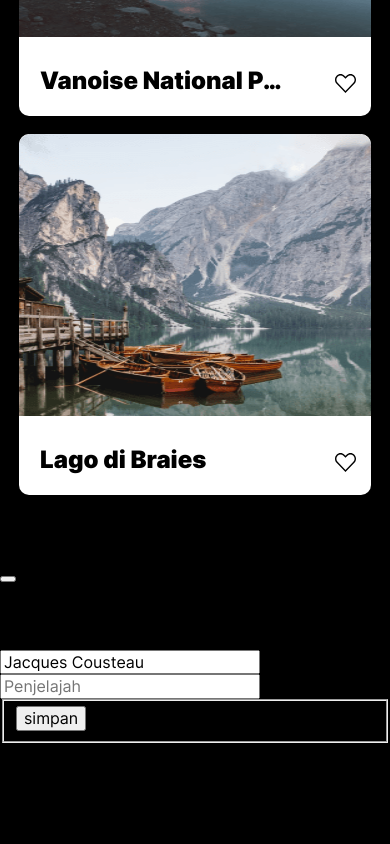
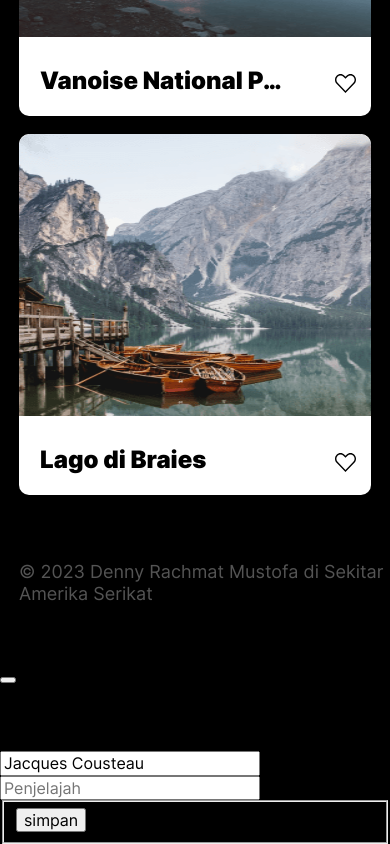
Before and after one commit to almushthafa/web_project_4_id, a plain HTML site: page index.html in a window 390 px wide. Shown: the part 2190-3034 px from the top of the page. Before the commit the page ends 2933 px from the top, so only its background shows below. Drawn offline with Linux system fonts and the light colour scheme.

Commit message:
feat: footer

```diff
--- /dev/null
+++ b/blocks/footer/__copyright/footer__copyright.css
@@ -0,0 +1,8 @@
+.footer__copyright {
+    font-weight: normal;
+    font-size: 18px;
+    line-height: 22px;
+    color: #545454;
+    margin: 0;
+    padding: 0;
+  }
--- /dev/null
+++ b/blocks/footer/footer.css
@@ -0,0 +1,19 @@
+.footer {
+    max-width: 882px;
+    margin: auto;
+    padding-top: 66px;
+    padding-bottom: 60px;
+
+  }
+
+  @media screen and (max-width: 899px) {
+    .footer{
+      margin-left: 45px;
+     }
+  }
+
+  @media screen and (max-width: 425px) {
+    .footer{
+      margin-left: 19px;
+    }
+  }
--- a/pages/index.css
+++ b/pages/index.css
@@ -21,3 +21,6 @@
 @import url('../blocks/photo-grid/__item/photo-grid__item.css');
 @import url('../blocks/photo-grid/__list/photo-grid__list.css');
 @import url('../blocks/photo-grid/__title/photo-grid__title.css');
+
+@import url('../blocks/footer/footer.css');
+@import url('../blocks/footer/__copyright/footer__copyright.css');
```
